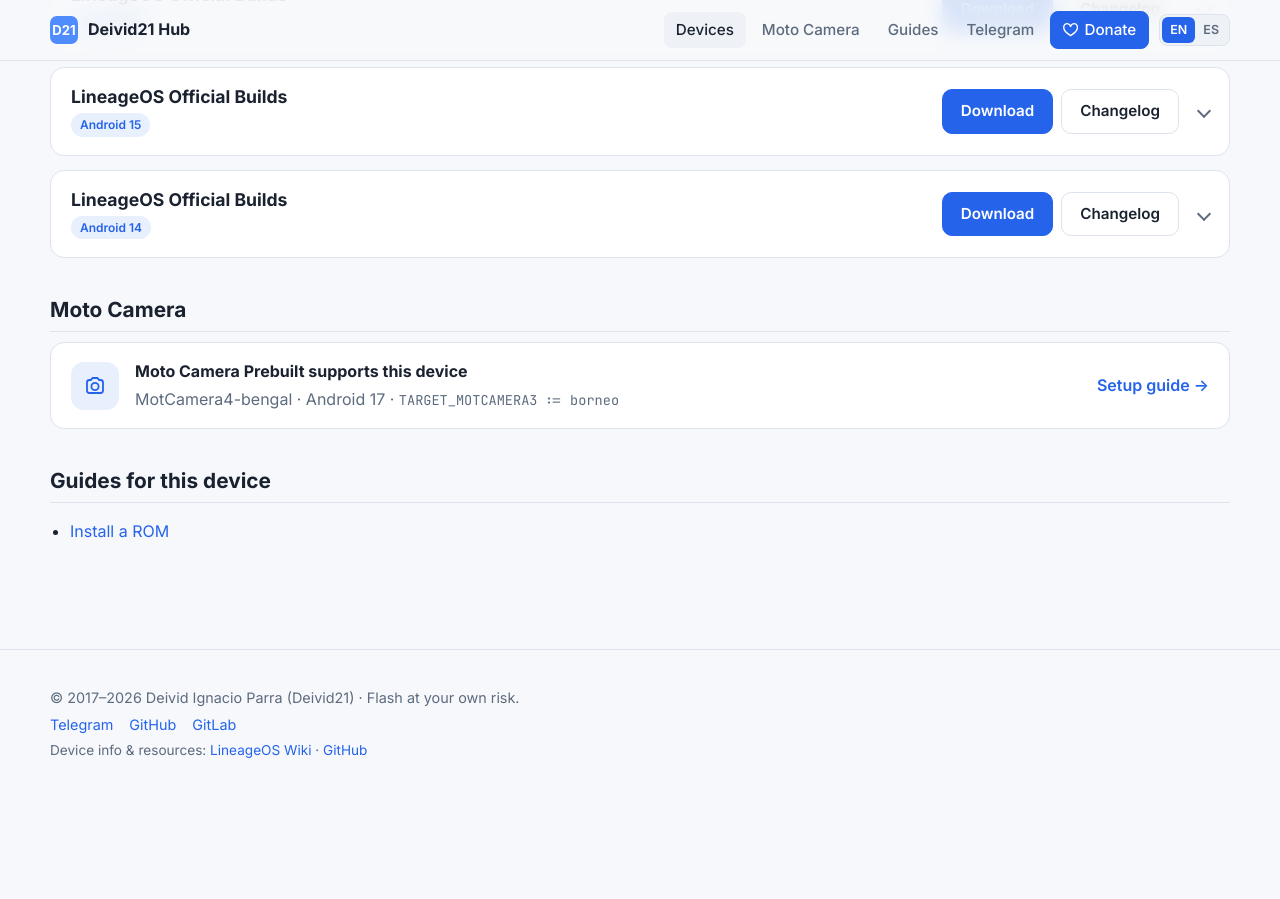
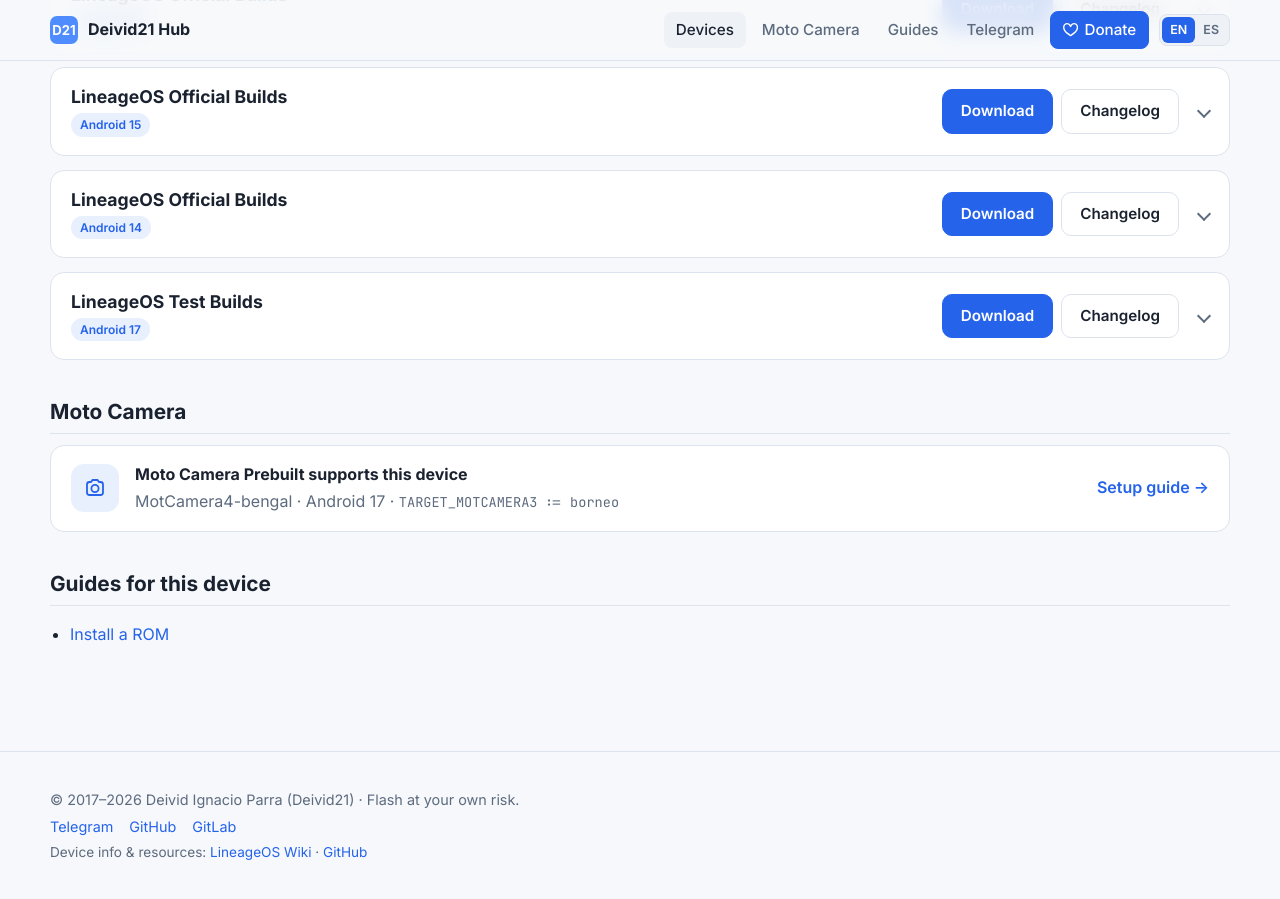
Before and after one commit to Deivid21/deivid21.github.io, a Jekyll site: the page built from _devices/borneo.md, in a window 1280 px wide and 900 px high, scrolled down 764 px. Built offline with Jekyll 4.4.1, drawn with Linux system fonts in a browser that asks for light colours; before the commit the page ends 1562 px from its top, so only the background shows below that; part of the change alters nothing that is shown.

Commit message:
feat: add borneo LineageOS 24.0 test build
Co-Authored-By: Claude Opus 5.5 <noreply@anthropic.com>

```diff
--- a/_devices/borneo.md
+++ b/_devices/borneo.md
@@ -19,6 +19,30 @@ roms:
     # version: ""
     # status: active      # active | discontinued
     # date: 2026-11-03
+  - name: LineageOS
+    type: test
+    android: 17
+    version: "24.0"
+    status: active
+    date: 2026-11-08
+    download: https://github.com/Deivid21/RELEASES/releases/download/lineage-24.0-20261108-UNOFFICIAL-borneo/lineage-24.0-20261108-UNOFFICIAL-borneo.zip
+    changelog: https://github.com/Deivid21/RELEASES/releases/tag/lineage-24.0-20261108-UNOFFICIAL-borneo
+    sha256: "f3115135846673eb0067e7b73674a73c591ea9c01b70368b1c3dbc1d2970b1b8"
+    filesize: "1.37 GB"
+    security_patch: November 2026
+    gapps: false
+    forum: https://xdaforums.com/t/rom-17-official-lineageos-24-0-for-moto-g-power-2021-borneo.4808031/
+    files:
+      - name: boot.img
+        url: https://github.com/Deivid21/RELEASES/releases/download/lineage-24.0-20261108-UNOFFICIAL-borneo/boot.img
+      - name: dtbo.img
+        url: https://github.com/Deivid21/RELEASES/releases/download/lineage-24.0-20261108-UNOFFICIAL-borneo/dtbo.img
+      - name: recovery.img
+        url: https://github.com/Deivid21/RELEASES/releases/download/lineage-24.0-20261108-UNOFFICIAL-borneo/recovery.img
+      - name: vbmeta.img
+        url: https://github.com/Deivid21/RELEASES/releases/download/lineage-24.0-20261108-UNOFFICIAL-borneo/vbmeta.img
+    notes: "Test build: November 2026 security patch, SELinux set to permissive, Linux kernel 4.19.325-cip136 and a fix for the screen sometimes staying black and not turning off properly after locking. Also EROFS filesystem, odm partition, higher dalvik-heap limits, blurs available (off by default) and Moto Camera 4 built from prebuilt source."
+    notes_es: "Build de prueba: parche de seguridad de noviembre de 2026, SELinux en permissive, kernel Linux 4.19.325-cip136 y corrección de la pantalla que a veces quedaba en negro y no se apagaba bien al bloquear. Además: sistema de archivos EROFS, partición odm, límites de dalvik-heap más altos, blurs disponibles (desactivados por defecto) y Moto Camera 4 compilada desde prebuilts."
   - name: LineageOS
     archived: true
     android: 16
```
